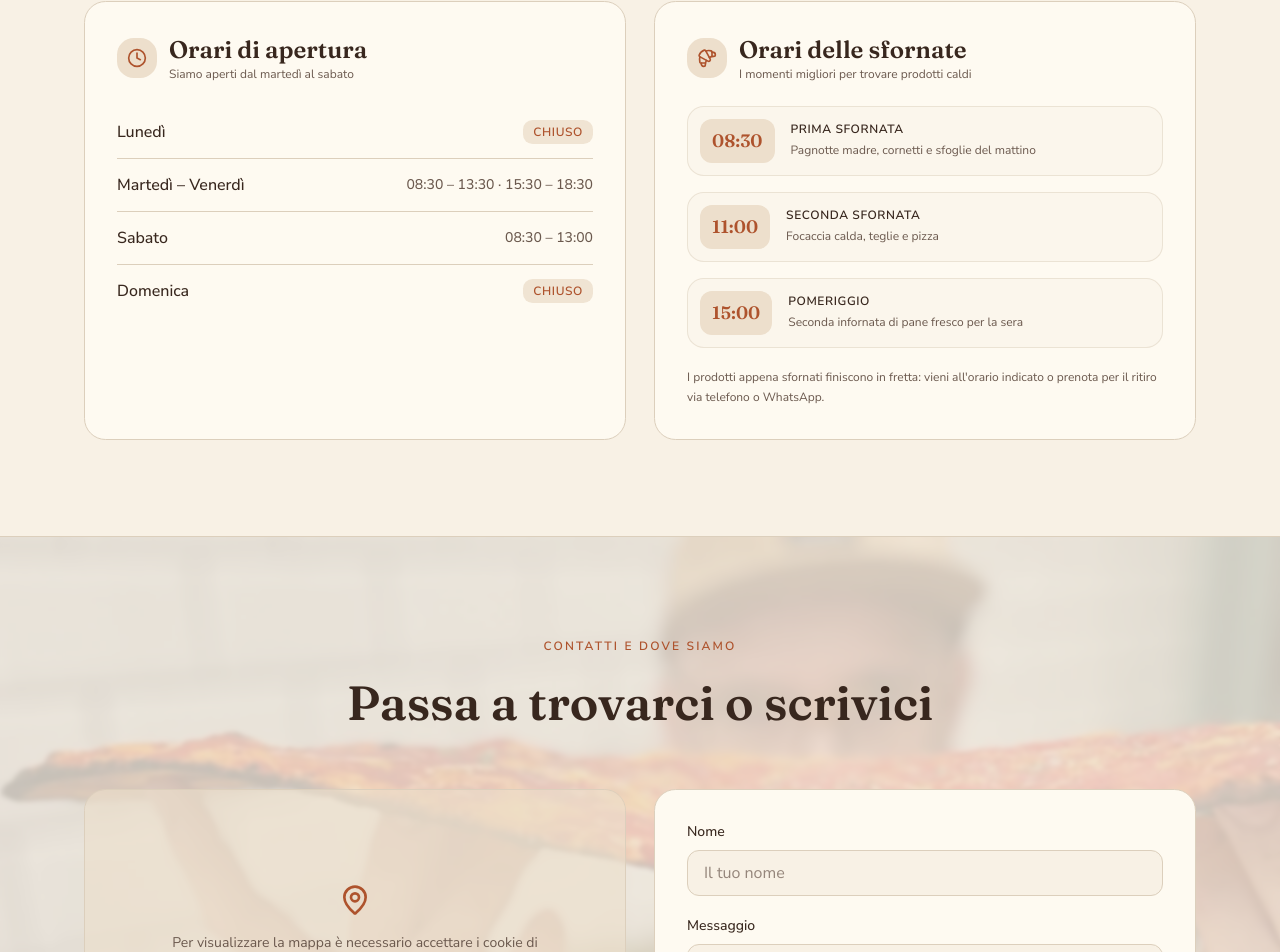
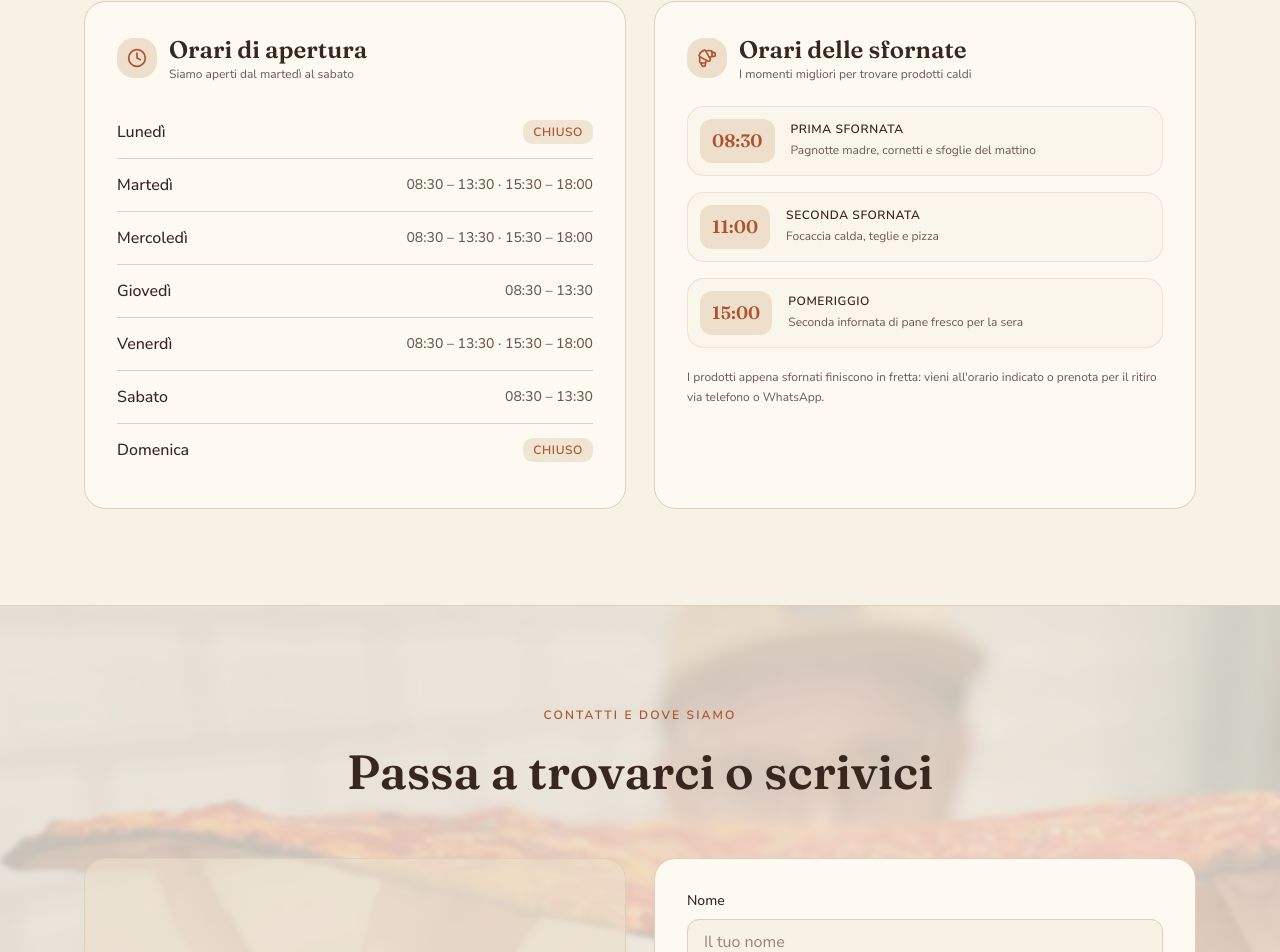
Before and after one commit to stefanogiov/FicoBread, a Next.js app: page / in a window 1280 px wide. Shown: the part 3923-4875 px from the top of the page. Built offline with nearby package versions, Linux system fonts and the light colour scheme; no server answers.

Commit message:
Update schedule.tsx

```diff
--- a/components/schedule.tsx
+++ b/components/schedule.tsx
@@ -3,8 +3,11 @@ import { site, whatsappLink } from "@/lib/site"
 
 const hours = [
   { day: "Lunedì", time: "Chiuso", closed: true },
-  { day: "Martedì – Venerdì", time: "08:30 – 13:30 · 15:30 – 18:30" },
-  { day: "Sabato", time: "08:30 – 13:00" },
+  { day: "Martedì", time: "08:30 – 13:30 · 15:30 – 18:00" },
+  { day: "Mercoledì", time: "08:30 – 13:30 · 15:30 – 18:00" },
+  { day: "Giovedì", time: "08:30 – 13:30" },
+  { day: "Venerdì", time: "08:30 – 13:30 · 15:30 – 18:00" },
+  { day: "Sabato", time: "08:30 – 13:30" },
   { day: "Domenica", time: "Chiuso", closed: true },
 ]
 
```
